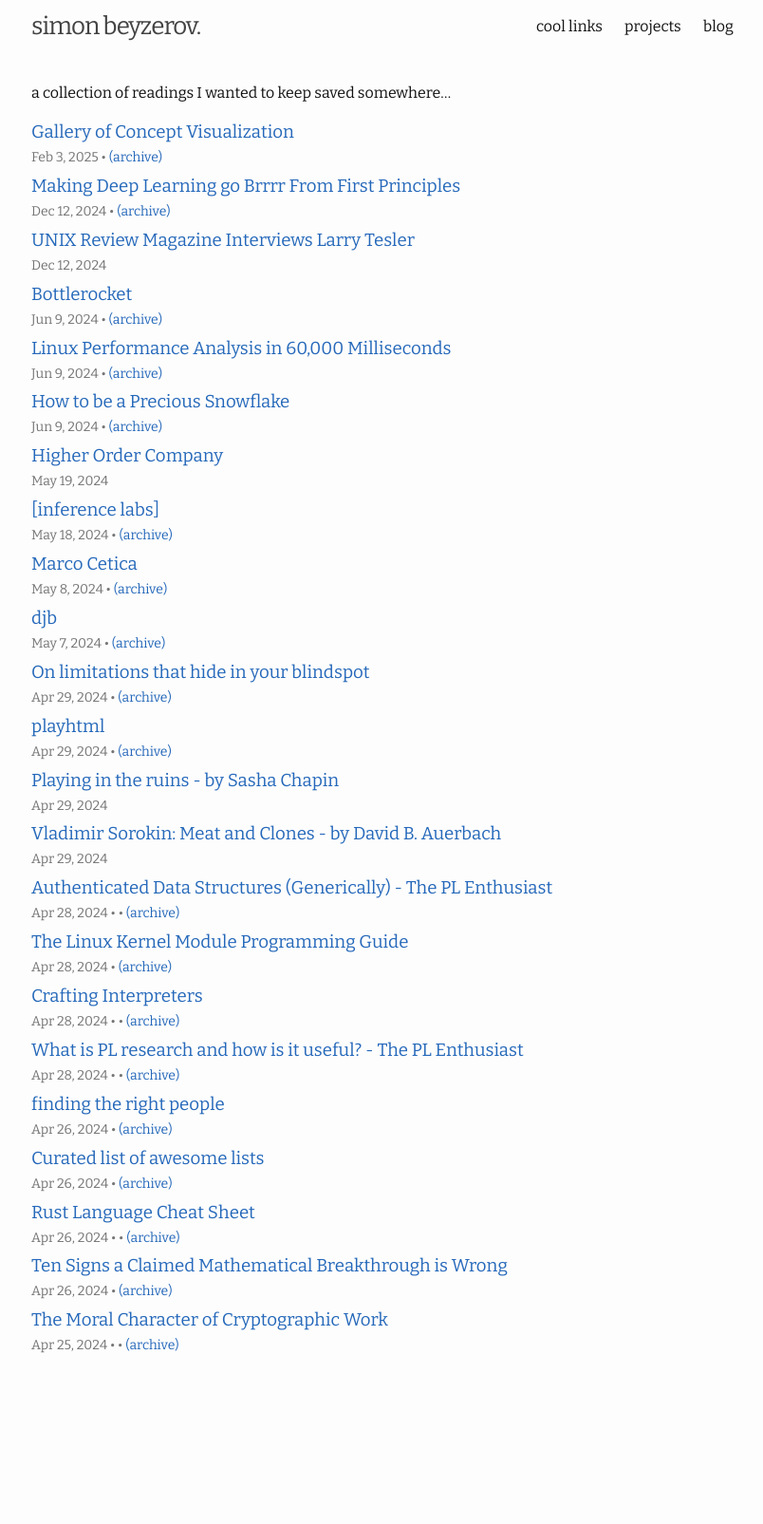
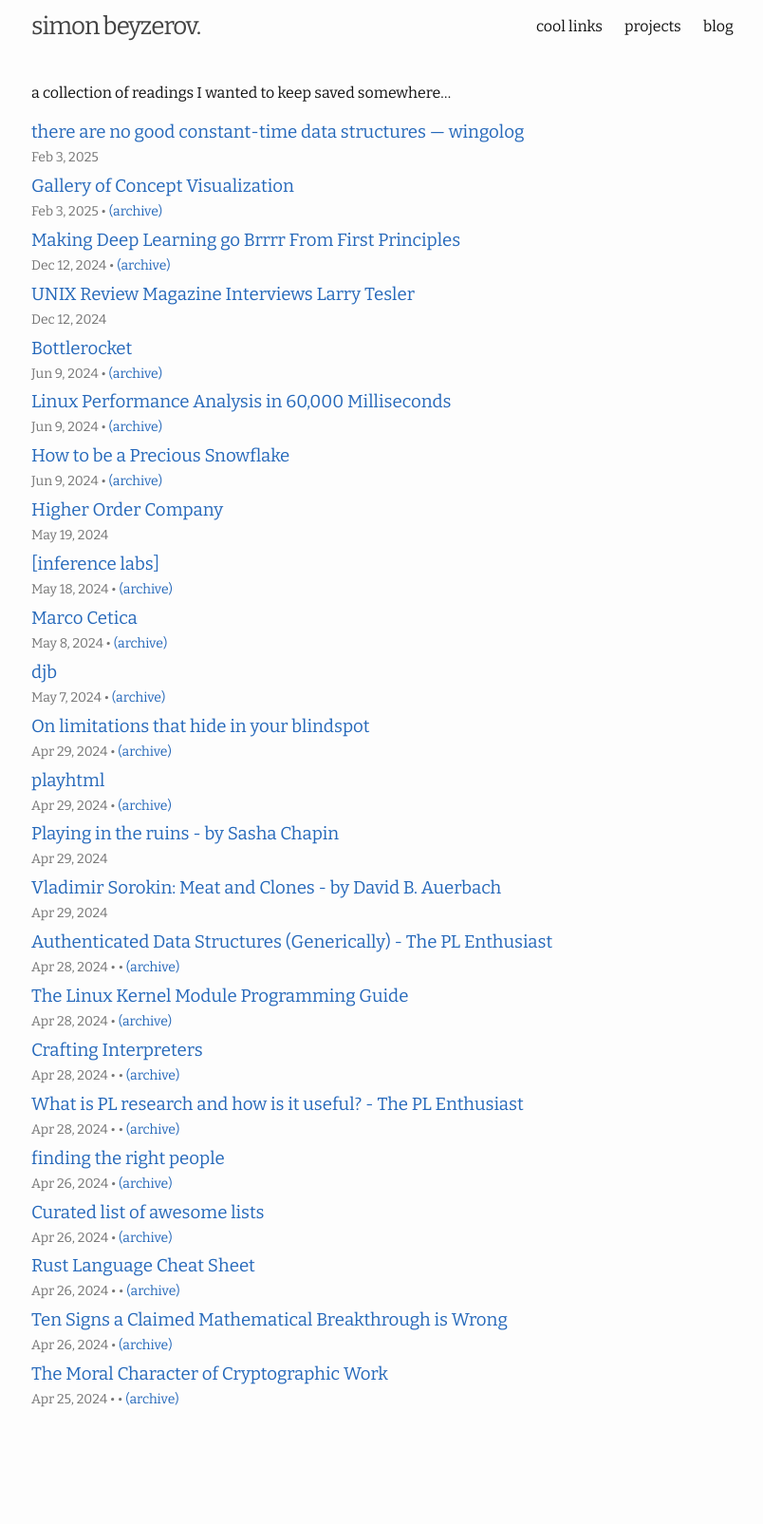
Before and after one commit to sim15/sim15.github.io, a Jekyll site: the page built from bookmarks.md, in a window 1280 px wide. Shown: the whole page at 95% size, without its empty margins (237-1041 px from the left). Built offline with Jekyll 4.4.1, drawn with Linux system fonts in a browser that asks for light colours; before the commit the page ends 1548 px from its top, so only the background shows below that.

Commit message:
Bookmark there are no good constant-time data structures — wingolog

```diff
--- a/_data/bookmarks.json
+++ b/_data/bookmarks.json
@@ -289,5 +289,16 @@
     "type": "",
     "waybackUrl": "http://web.archive.org/web/20250103123835/https://conceptviz.github.io/",
     "altTitle": "Gallery of Concept Visualization"
+  },
+  {
+    "title": "there are no good constant-time data structures — wingolog",
+    "site": "",
+    "author": "",
+    "date": "2025-02-03",
+    "timestamp": "2025-02-03T04:22:28.700Z",
+    "description": "wingolog: article: there are no good constant-time data structures",
+    "url": "http://wingolog.org/archives/2014/12/02/there-are-no-good-constant-time-data-structures",
+    "type": "",
+    "altTitle": "there are no good constant-time data structures — wingolog"
   }
 ]
```
